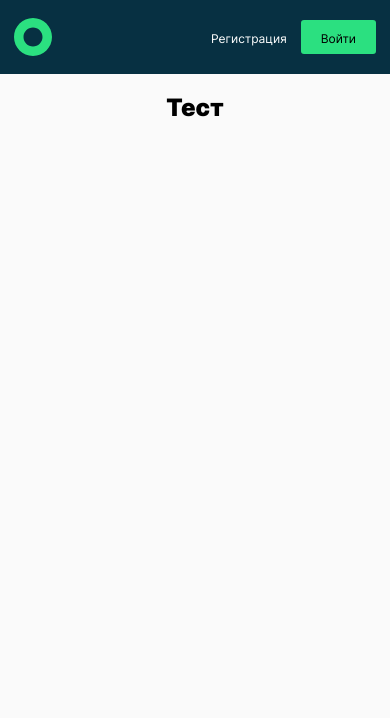
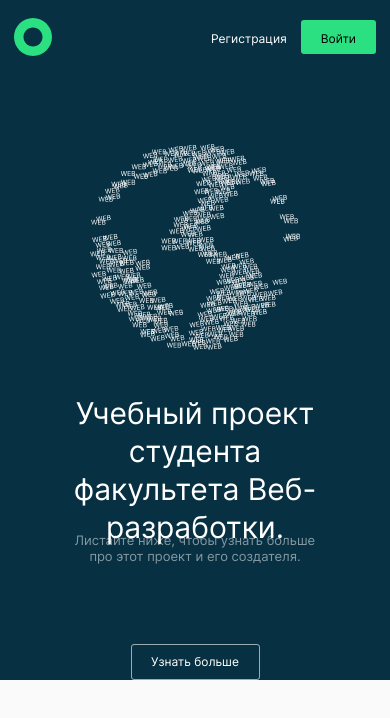
Before and after one commit to ekatylynx/movies-explorer-frontend, a React (Create React App) app: page / in a window 390 px wide. Shown: the top 718 px of the page. Built offline with nearby package versions, Linux system fonts and the light colour scheme; a web font is replaced by a local one.

Commit message:
add: section promo

```diff
--- a/src/components/App/App.js
+++ b/src/components/App/App.js
@@ -1,13 +1,14 @@
 import React from "react";
 // import logo from '../../logo.svg';
 import Header from '../../components/Header/Header';
+import Promo from '../../components/Promo/Promo';
 import './App.css';
 
 function App() {
   return (
          <div className="page">
          <Header />
-         <h2>Тест</h2>
+         <Promo />
             {/* <Header/> */}
             {/* Футер */}
         </div>
--- /dev/null
+++ b/src/components/Promo/Promo.css
@@ -0,0 +1,135 @@
+.promo {
+  background-color: #073042;
+  margin: 0;
+  padding: 0;
+  height: 574px;
+}
+
+.promo__wrapper {
+  display: flex;
+  justify-content: space-between;
+  margin: 0 auto;
+  width: calc(100% - 70px * 2);
+  padding-top: 75px;
+}
+
+.promo__text-wrapper {
+  display: flex;
+  flex-direction: column;
+}
+
+.promo__title {
+  margin: 0;
+  padding: 0;
+  width: 640px;
+  text-align: left;
+  height: 174px;
+  font-weight: 400;
+  font-size: 50px;
+  line-height: 58px;
+  color: white;
+}
+
+.promo__subtitle {
+  margin: 0;
+  padding: 0;
+  text-align: left;
+  width: 310px;
+  height: 32px;
+  font-weight: 400;
+  font-size: 13px;
+  line-height: 16px;
+  color: rgba(255, 255, 255, 0.5);
+  margin-top: 36px;
+}
+
+.promo__button {
+  width: 129px;
+  height: 36px;
+  font-weight: 500;
+  font-size: 12px;
+  line-height: 16px;
+  color: white;
+  background-color: transparent;
+  border: 1px solid rgba(255, 255, 255, 0.6);
+  border-radius: 3px;
+  cursor: pointer;
+  display: block;
+  margin-top: 146px;
+}
+
+.promo__logo {
+  width: 310px;
+  height: 304px;
+}
+
+/*МЕДИА ЗАПРОСЫ ДЛЯ АДАПТИВА*/
+
+@media screen and (max-width: 1140px) {
+  .promo {
+    height: 850px;
+  }
+  .promo__wrapper {
+    display: flex;
+    flex-direction: column;
+    align-items: center;
+    padding-top: 0;
+  }
+  .promo__text-wrapper {
+    display: flex;
+    align-items: center;
+    flex-direction: column;
+  }
+
+  .promo__logo {
+    order: -1;
+    margin-top: 140px;
+  }
+
+  .promo__title {
+    order: 1;
+    margin-top: 48px;
+    width: 680px;
+    height: 100px;
+    text-align: center;
+    font-size: 40px;
+    line-height: 50px;
+  }
+
+  .promo__subtitle {
+    order: 2;
+    margin-top: 22px;
+    text-align: center;
+    font-size: 13px;
+    line-height: 16px;
+    width: 260px;
+  }
+  .promo__button {
+    order: 3;
+    margin-top: 146px;
+  }
+}
+
+@media screen and (max-width: 681px) {
+  .promo {
+    height: auto;
+  }
+  .promo__logo {
+    width: 210px;
+    height: 206px;
+    margin-top: 70px;
+  }
+  .promo__title {
+    width: 300px;
+    height: 114px;
+    margin-top: 44px;
+    font-size: 30px;
+    line-height: 38px;
+  }
+  .promo__subtitle {
+    margin-top: 24px;
+  }
+  .promo__button {
+    margin-top: 80px;
+  }
+}
--- /dev/null
+++ b/src/components/Promo/Promo.js
@@ -0,0 +1,23 @@
+import React from "react";
+import './Promo.css';
+import promoLogo from '../../images/landing-logo.svg';
+
+function Promo() {
+  return (
+        <section className="promo">
+          <div className="promo__wrapper">
+
+            <div className="promo__text-wrapper">
+              <h1 className="promo__title">Учебный проект студента факультета Веб-разработки.</h1>
+              <p className="promo__subtitle">Листайте ниже, чтобы узнать больше про этот проект и его создателя.</p>
+              <button className="promo__button">Узнать больше</button>
+            </div>
+
+            <img className="promo__logo" src={promoLogo} alt="promo logotype"/>
+
+          </div>
+        </section>
+  );
+}
+
+export default Promo;
```
Also changed, not shown: src/images/landing-logo.svg (renamed from src/images/color-landing-logo.svg).
